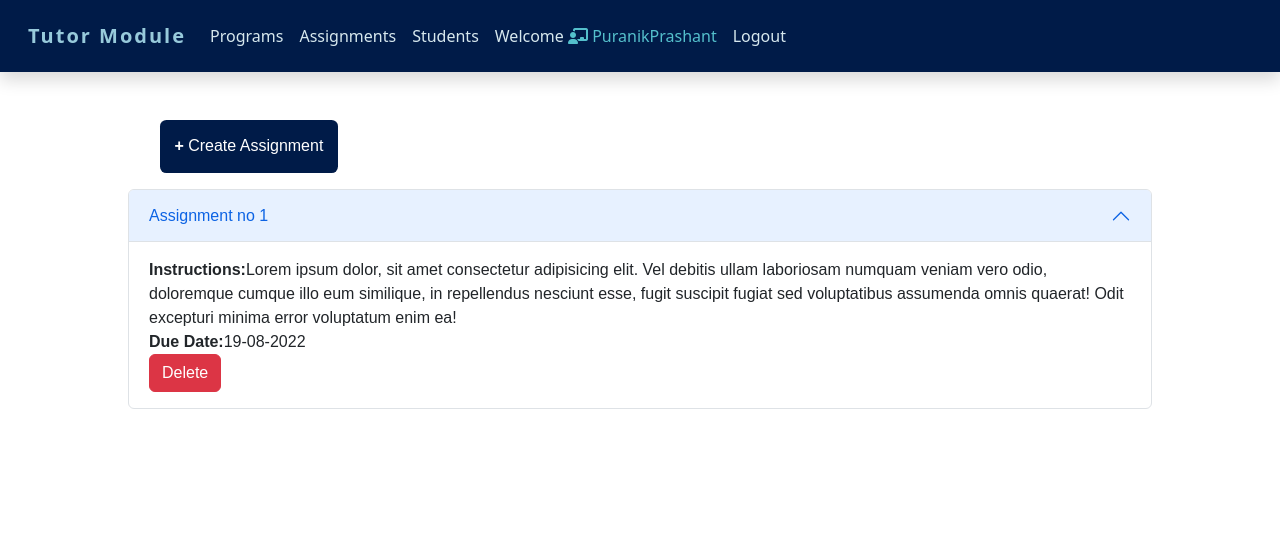
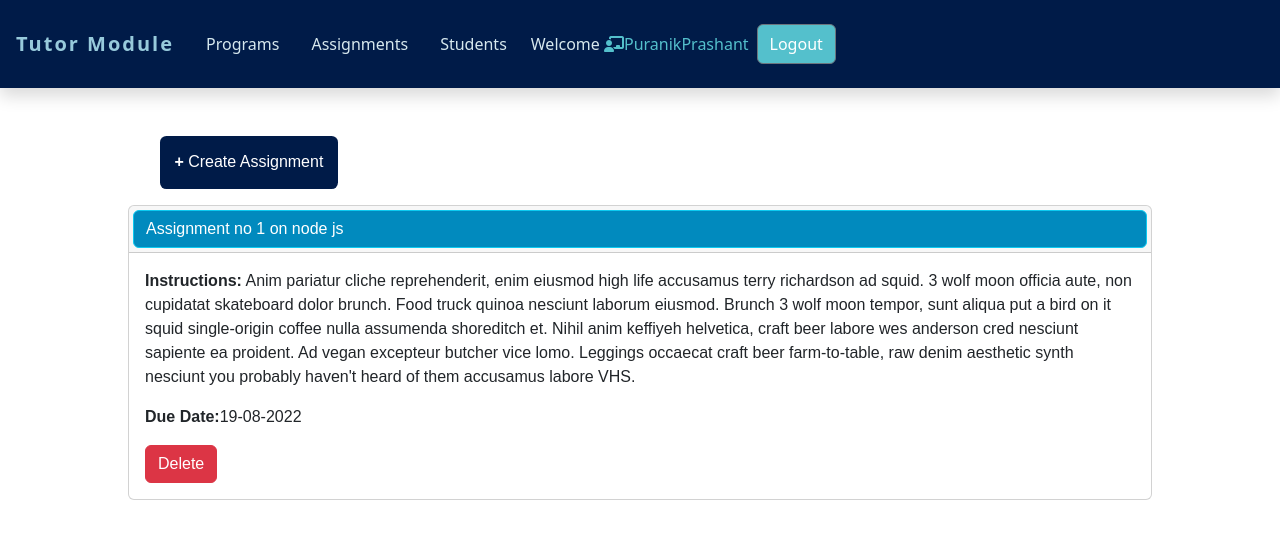
Before and after one commit to RutujaSantikar/fynd-final-project, a Vue app: page /assignments in a window 1280 px wide. Shown: the top 538 px of the page. Built offline with nearby package versions, Linux system fonts and the light colour scheme.

Commit message:
installed and added vue-bootstrap

```diff
--- a/package.json
+++ b/package.json
@@ -10,6 +10,7 @@
   "dependencies": {
     "@fortawesome/fontawesome-free": "^6.1.2",
     "bootstrap": "^5.2.0",
+    "bootstrap-vue": "^2.22.0",
     "core-js": "^3.8.3",
     "vue": "^2.6.14",
     "vue-router": "^3.5.4"
--- a/src/components/AppAssignment.vue
+++ b/src/components/AppAssignment.vue
@@ -8,45 +8,45 @@
       <i class="fa-solid fa-plus"></i
       ><a href="/assignments/createassignments"> Create Assignment</a>
     </button>
-    <div class="accordion" id="accordionExample">
-      <div class="accordion-item">
-        <h2 class="accordion-header" id="headingOne">
-          <button
-            class="accordion-button"
-            type="button"
-            data-bs-toggle="collapse"
-            data-bs-target="#collapseOne"
-            aria-expanded="true"
-            aria-controls="collapseOne"
-          >
-            Assignment no 1
-          </button>
-        </h2>
-        <div
-          id="collapseOne"
-          class="accordion-collapse collapse show"
-          aria-labelledby="headingOne"
-          data-bs-parent="#accordionExample"
-        >
-          <div class="accordion-body">
-            <strong>Instructions:</strong>Lorem ipsum dolor, sit amet
-            consectetur adipisicing elit. Vel debitis ullam laboriosam numquam
-            veniam vero odio, doloremque cumque illo eum similique, in
-            repellendus nesciunt esse, fugit suscipit fugiat sed voluptatibus
-            assumenda omnis quaerat! Odit excepturi minima error voluptatum enim
-            ea!
-            <div><strong>Due Date:</strong>19-08-2022</div>
-            <div><button class="btn btn-danger">Delete</button></div>
-          </div>
-        </div>
-      </div>
-    </div>
+
+    <div class="accordion" role="tablist">
+    <b-card no-body class="mb-1">
+      <b-card-header header-tag="header" class="p-1" role="tab">
+        <b-button block v-b-toggle.accordion-1 variant="info">Assignment no 1 on node js</b-button>
+      </b-card-header>
+      <b-collapse id="accordion-1" visible accordion="my-accordion" role="tabpanel">
+        <b-card-body>
+          <b-card-text><strong>Instructions:</strong>{{text}}</b-card-text>
+          <b-card-text><strong>Due Date:</strong>19-08-2022</b-card-text>
+          <b-button variant="danger">Delete</b-button>
+        </b-card-body>
+      </b-collapse>
+    </b-card>
+
+
+
+
+  </div>
   </div>
 </template>
 
 <script>
 export default {
   name: "AppAssignment",
+  data() {
+      return {
+        text: `
+          Anim pariatur cliche reprehenderit, enim eiusmod high life accusamus terry
+          richardson ad squid. 3 wolf moon officia aute, non cupidatat skateboard dolor
+          brunch. Food truck quinoa nesciunt laborum eiusmod. Brunch 3 wolf moon
+          tempor, sunt aliqua put a bird on it squid single-origin coffee nulla
+          assumenda shoreditch et. Nihil anim keffiyeh helvetica, craft beer labore
+          wes anderson cred nesciunt sapiente ea proident. Ad vegan excepteur butcher
+          vice lomo. Leggings occaecat craft beer farm-to-table, raw denim aesthetic
+          synth nesciunt you probably haven't heard of them accusamus labore VHS.
+        `
+      }
+    }
 };
 </script>
 
@@ -67,8 +67,16 @@ a {
   text-decoration: none;
   color: white;
 }
+
 .accordion {
   width: 80%;
   margin: 1em auto;
 }
+.btn-info{
+  width: 100%;
+  background-color: #018abe;
+  text-align: left;
+  color: white;
+}
+
 </style>
--- a/src/components/AppMenu.vue
+++ b/src/components/AppMenu.vue
@@ -1,42 +1,41 @@
 <template>
   <div>
-    <nav class="navbar navbar-expand-lg navbar-light shadow p-3 mb-5">
-      <div class="container-fluid">
-        <a class="navbar-brand" href="/">Tutor Module</a>
-        <button
-          class="navbar-toggler"
-          type="button"
-          data-bs-toggle="collapse"
-          data-bs-target="#navbarNav"
-          aria-controls="navbarNav"
-          aria-expanded="false"
-          aria-label="Toggle navigation"
-        >
-          <span class="navbar-toggler-icon"></span>
-        </button>
-        <div class="collapse navbar-collapse" id="navbarNav">
-          <ul class="navbar-nav">
-            <li class="nav-item">
-              <a class="nav-link bg-hover" href="/programs">Programs</a>
-            </li>
-            <li class="nav-item">
-              <a class="nav-link bg-hover" href="/assignments">Assignments</a>
-            </li>
-            <li class="nav-item">
-              <a class="nav-link bg-hover" href="/students">Students</a>
-            </li>
-            <li class="nav-item right">
-              <a class="nav-link">Welcome <span><i class="fa-solid fa-chalkboard-user"></i> PuranikPrashant</span></a>
-            </li>
+    <b-navbar
+      class="navbar bg-info shadow p-3 mb-5"
+      toggleable="lg"
+      variant="info"
+    >
+      <b-navbar-brand class="navbar-brand" href="/"
+        >Tutor Module</b-navbar-brand
+      >
 
-            <li class="nav-item right">
-              <a class="nav-link bg-hover" href="#">Logout</a>
-            </li>
-          </ul>
+      <b-navbar-toggle target="nav-collapse"></b-navbar-toggle>
 
-        </div>
-      </div>
-    </nav>
+      <b-collapse id="nav-collapse" is-nav>
+        <b-navbar-nav>
+          <b-nav-item class="nav-link bg-hover" href="/programs"
+            >Programs</b-nav-item
+          >
+          <b-nav-item class="nav-link bg-hover" href="/assignments"
+            >Assignments</b-nav-item
+          >
+          <b-nav-item class="nav-link bg-hover" href="/students"
+            >Students</b-nav-item
+          >
+        </b-navbar-nav>
+
+        <!-- Right aligned nav items -->
+        <b-navbar-nav class="ml-auto">
+          <b-nav-item class="right"
+            >Welcome
+            <span
+              ><i class="fa-solid fa-chalkboard-user"></i>PuranikPrashant</span
+            ></b-nav-item
+          >
+          <b-button class="bg-logout" type="submit">Logout</b-button>
+        </b-navbar-nav>
+      </b-collapse>
+    </b-navbar>
   </div>
 </template>
 
@@ -50,10 +49,8 @@ export default {
 body {
   font-family: "Tajawal", sans-serif;
 }
-
-.navbar {
-  /* background-color: #02457a; */
-  background-color: #001b48;
+.bg-info {
+  background-color: #001b48 !important;
 }
 .navbar-brand {
   color: #97cadb;
@@ -68,9 +65,14 @@ span {
   color: #d6e8ee;
 }
 .bg-hover:hover {
-  color: white;
-  /* background-color:#001b48; */
-  background-color: #02457a;
+  color: white !important;
+  background-color: #018abe;
   border-radius: 5px;
 }
+.bg-logout {
+  background-color: #54c0cc;
+}
+.navbar-toggler-icon{
+  color: white !important`;
+}
 </style>
--- a/src/main.js
+++ b/src/main.js
@@ -2,8 +2,13 @@ import Vue from "vue";
 import App from "./App.vue";
 import Router from "vue-router";
 import router from "./router";
+import { BootstrapVue, IconsPlugin } from "bootstrap-vue";
+
+Vue.use(BootstrapVue);
+Vue.use(IconsPlugin);
 
 import "bootstrap/dist/css/bootstrap.min.css";
+import "bootstrap-vue/dist/bootstrap-vue.css";
 
 Vue.config.productionTip = false;
 
```
Also changed, not shown: 1 other file (tests, documents, lock files or other folders).
